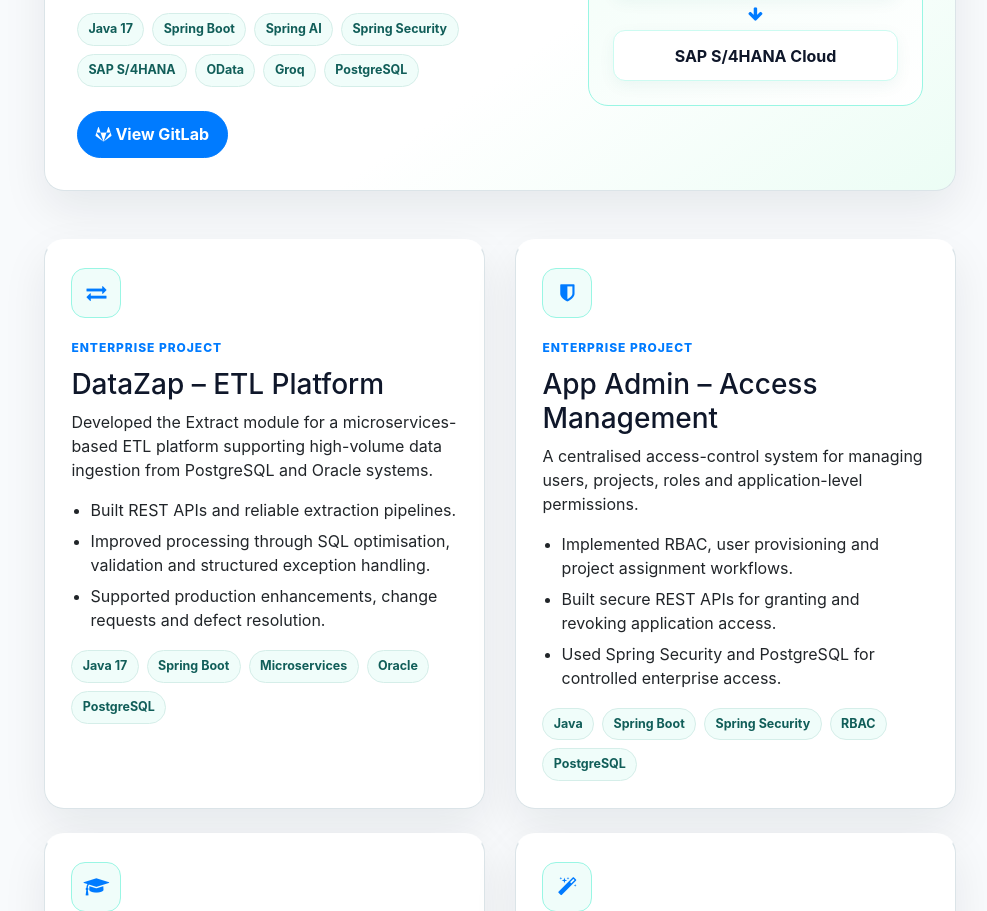
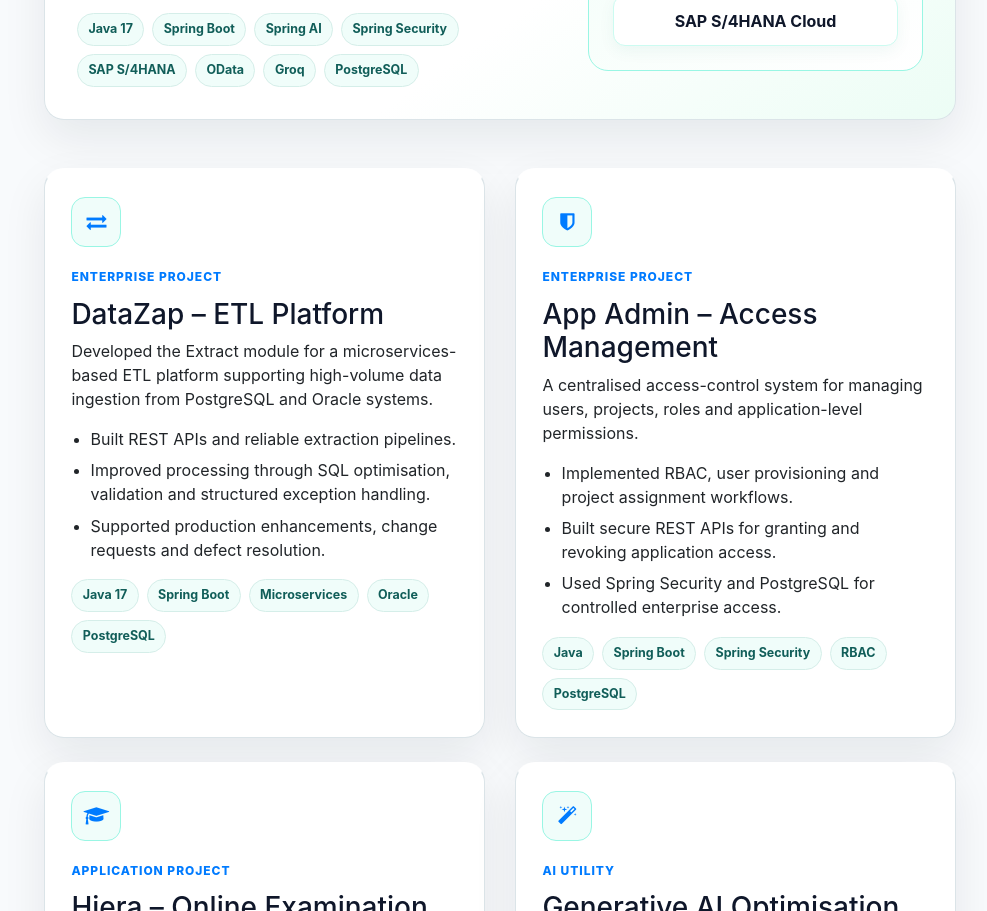
Before and after one commit to marism007/My-Portfolio-, a website with bundled scripts: page index.html in a window 1280 px wide. Shown: the part 1374-2285 px from the top of the page, without its empty margins (276-1263 px from the left). Built offline with nearby package versions, Linux system fonts and the light colour scheme; a web font is replaced by a local one.

Commit message:
new alternative modern portfolio

```diff
--- a/index.html
+++ b/index.html
@@ -143,11 +143,7 @@
                 <span>Java 17</span><span>Spring Boot</span><span>Spring AI</span><span>Spring Security</span>
                 <span>SAP S/4HANA</span><span>OData</span><span>Groq</span><span>PostgreSQL</span>
               </div>
-              <div class="project-actions mt-4">
-                <a class="btn btn-primary" href="https://gitlab.com/Marism" target="_blank" rel="noopener noreferrer">
-                  <i class="fa fa-gitlab"></i> View GitLab
-                </a>
-              </div>
+
             </div>
             <div class="col-lg-5 mt-4 mt-lg-0">
               <div class="workflow-card" aria-label="Log Zero workflow">
```
